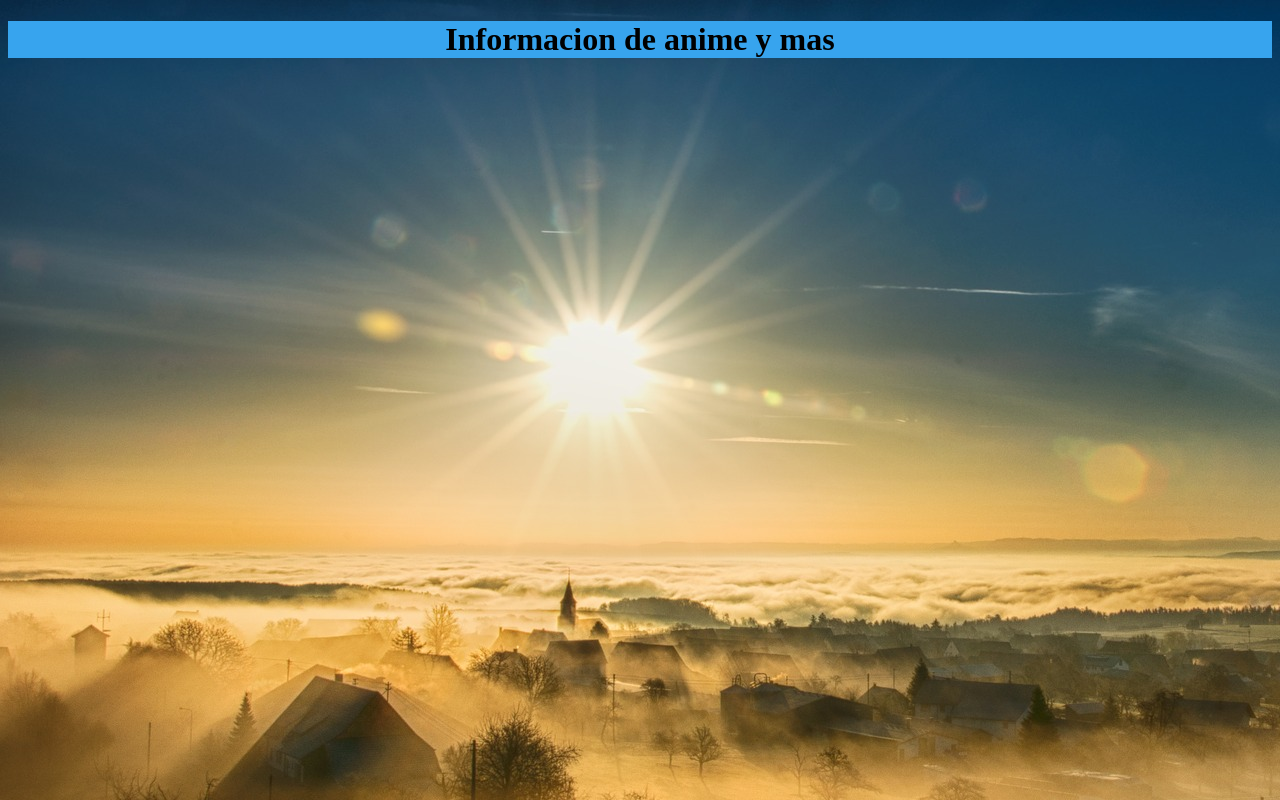
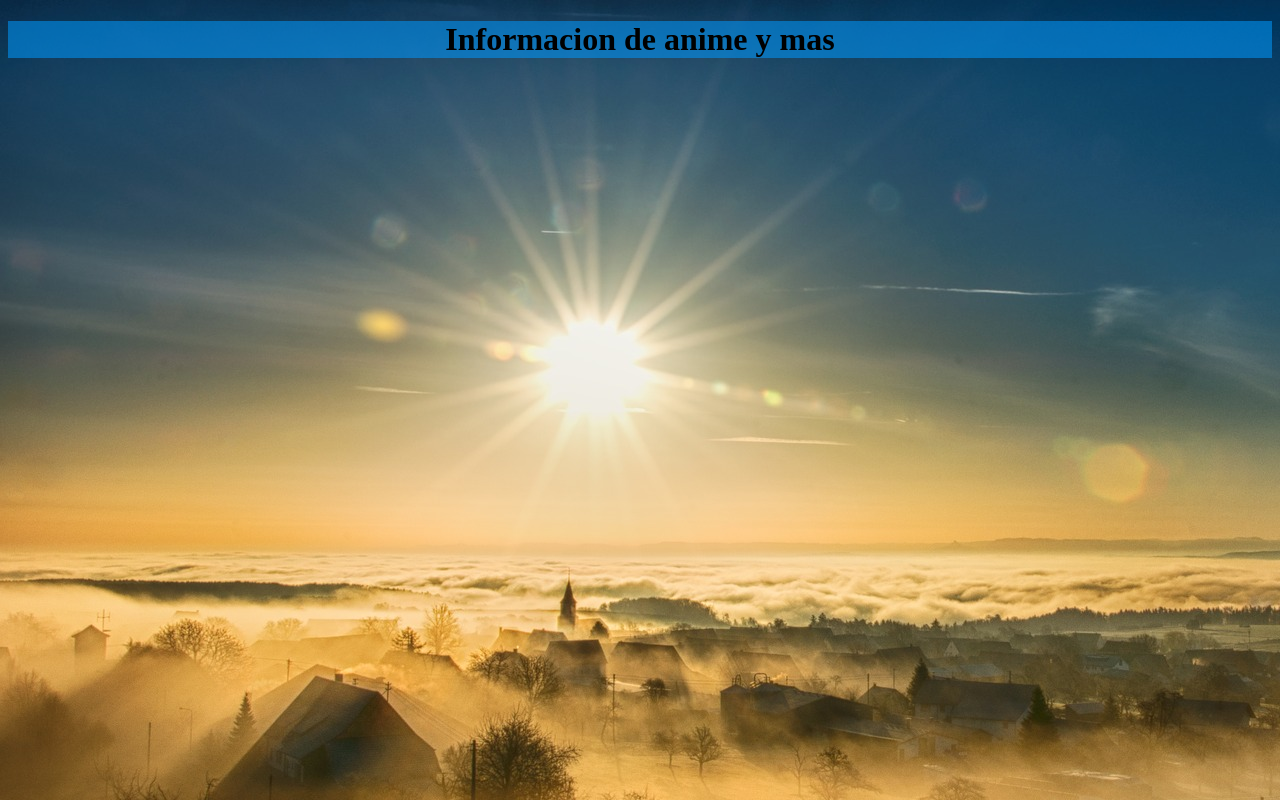
Before and after one commit to Josemago3/Pagina-A, a plain HTML site: page index.html in a window 1280 px wide. Drawn offline with Linux system fonts and the light colour scheme.

Commit message:
Cambio color de header

```diff
--- a/index.html
+++ b/index.html
@@ -12,7 +12,7 @@
                 position:relative;
                 width:auto;
                 height:auto;
-                background:#37A4EE;
+                background:rgba(0, 153, 255, 0.541);
             }
             body{
                 background-color: #ffdd90;
```
